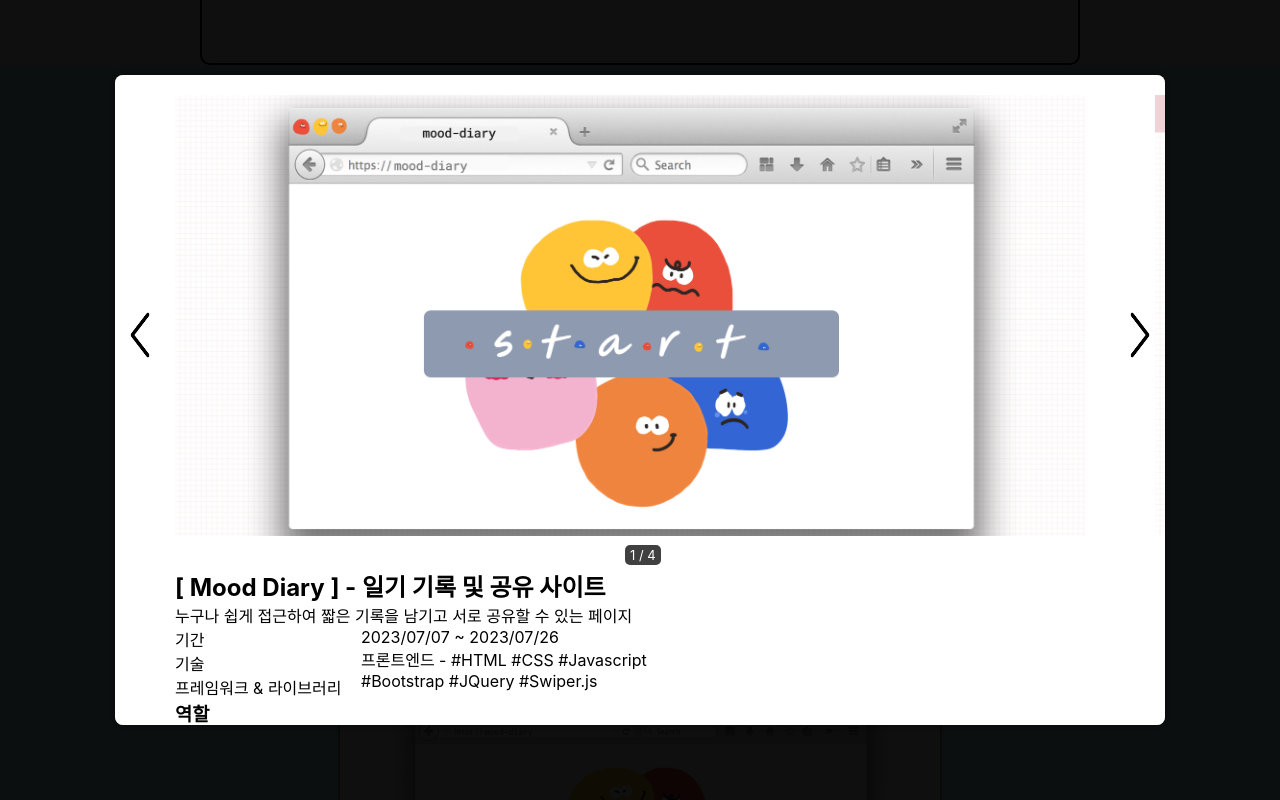
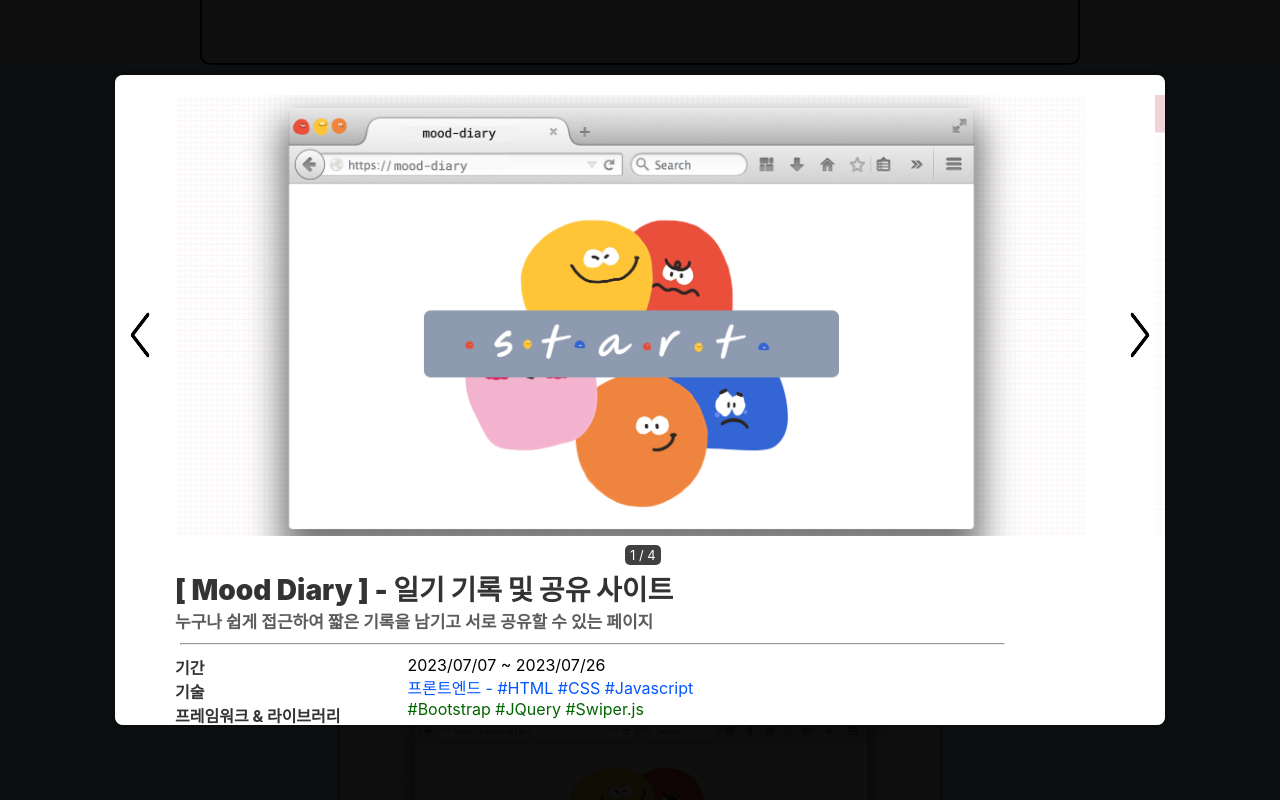
Before and after one commit to k-minyoung/Pf, a React (Create React App) app: page / in a window 1280 px wide. Both pictures are taken after a click on the element 639 px from the left and 2245 px from the top of the page. Shown: the part 1845-2645 px from the top of the page. Built offline with nearby package versions, Linux system fonts and the light colour scheme.

Commit message:
[Feat] pj1 작성 완료

```diff
--- a/src/css/modal1.module.css
+++ b/src/css/modal1.module.css
@@ -177,16 +177,85 @@
     padding-top: 12px;
 }
 
+
+/* /////////////////////////////////////// */
+.title {
+    font-size: 28px;
+    font-weight: 900;
+    color: #333333;
+}
+
+.subTitle {
+    font-size: 17px;
+    font-weight: bold;
+    color: #5c5c5c;
+}
+
+.hr {
+    margin: 10px 100px 10px 5px;
+}
+
 .modalTextBox {
     display: flex;
 }
 
 .range {
-    width: 20%;
+    width: 25%;
 }
 
 .rangeText {
-    width: 80%;
+    width: 75%;
+}
+
+.date {
+    font-weight: bold;
+    color: #333333;
+}
+
+.skill {
+    font-weight: bold;
+    color: #333333;
+}
+
+.skillText {
+    color: #0055ff;
+}
+
+.framework {
+    font-weight: bold;
+    color: #333333;
+}
+
+.frameworkText {
+    color: darkgreen;
+}
+
+.role {
+    font-size: 22px;
+    font-weight: bold;
+    color: #333333;
+    margin: 5px 0 5px 0;
+}
+
+.myRole {
+    font-size: 16px;
+    font-weight: bold;
+    color: #333333;
+    margin: 5px 0 5px 0;
+}
+
+.important {
+    font-size: 16px;
+    font-weight: bold;
+    color: #333333;
+    margin: 5px 0 5px 0;
+}
+
+.feedback {
+    font-size: 16px;
+    font-weight: bold;
+    color: #333333;
+    margin: 5px 0 5px 0;
 }
 
 .textLi {
--- a/src/modal/modal1.tsx
+++ b/src/modal/modal1.tsx
@@ -70,33 +70,32 @@ export default function Modal() {
                 <div className={styles.textWrapper}>
 
 
-                    <h2>[ Mood Diary ] - 일기 기록 및 공유 사이트 </h2>
-                    <div>누구나 쉽게 접근하여 짧은 기록을 남기고 서로 공유할 수 있는 페이지</div>
+                    <div className={styles.title}>[ Mood Diary ] - 일기 기록 및 공유 사이트 </div>
+                    <div className={styles.subTitle}>누구나 쉽게 접근하여 짧은 기록을 남기고 서로 공유할 수 있는 페이지</div>
+                    <hr className={styles.hr} />
                     <div className={styles.modalTextBox}>
                         <div className={styles.range}>
-                            <div>기간</div>
-                            <div>기술</div>
-                            <div>프레임워크 & 라이브러리</div>
+                            <div className={styles.date}>기간</div>
+                            <div className={styles.skill}>기술</div>
+                            <div className={styles.framework}>프레임워크 & 라이브러리</div>
                         </div>
                         <div className={styles.rangeText}>
-                            <div>2023/07/07 ~ 2023/07/26</div>
-                            <div>프론트엔드 - #HTML  #CSS  #Javascript </div>
-                            <div>#Bootstrap  #JQuery #Swiper.js</div>
+                            <div className={styles.dateText}>2023/07/07 ~ 2023/07/26</div>
+                            <div className={styles.skillText}>프론트엔드 - #HTML  #CSS  #Javascript </div>
+                            <div className={styles.frameworkText}>#Bootstrap  #JQuery #Swiper.js</div>
                         </div>
                     </div>
-
-
-                    <h3>역할</h3>
-                    <div>총 인원 4명이 함께 개발</div>
-                    <div>Friedns 페이지 개발 (이미지 2,3번)</div>
+                    <div className={styles.role}>역할</div>
+                    <div className={styles.roleText}>총 인원 4명이 함께 개발</div>
+                    <div className={styles.myRole}>Friedns 페이지 개발 (이미지 2,3번)</div>
                     <li className={styles.textLi}>Swiper.js 라이브러리를 이용한 카드 슬라이드 기능</li>
                     <li className={styles.textLi}>JQuery를 이용한 댓글 작성 기능과 좋아요 버튼 및 카운트 기능</li>
-                    <h3>📝개발 중점사항</h3>
+                    <div className={styles.important}>📝개발 중점사항</div>
                     <li className={styles.textLi}>주요 이용 타겟층 설정 후 초점을 맞춰 개발</li>
                     <li className={styles.textLi}>사용자 친화적 UI / UX 및 간결하고 심플한 디자인</li>
                     <li className={styles.textLi}>독자적인 이모티콘 디자인으로 개성 및 접근성 향상</li>
 
-                    <h3>📌미흡했던 점</h3>
+                    <div className={styles.feedback}>📌미흡했던 점</div>
                     <li className={styles.textLi}>UI / UX에 중점을 두었으나 반응형 구현이 부족했던 점</li>
                     <li className={styles.textLi}>재사용에 용이한 코드를 작성하지 못한 점</li>
                     <li className={styles.textLi}>로그인 및 닉네임 설정 구현을 하지 못한 점</li>
```
